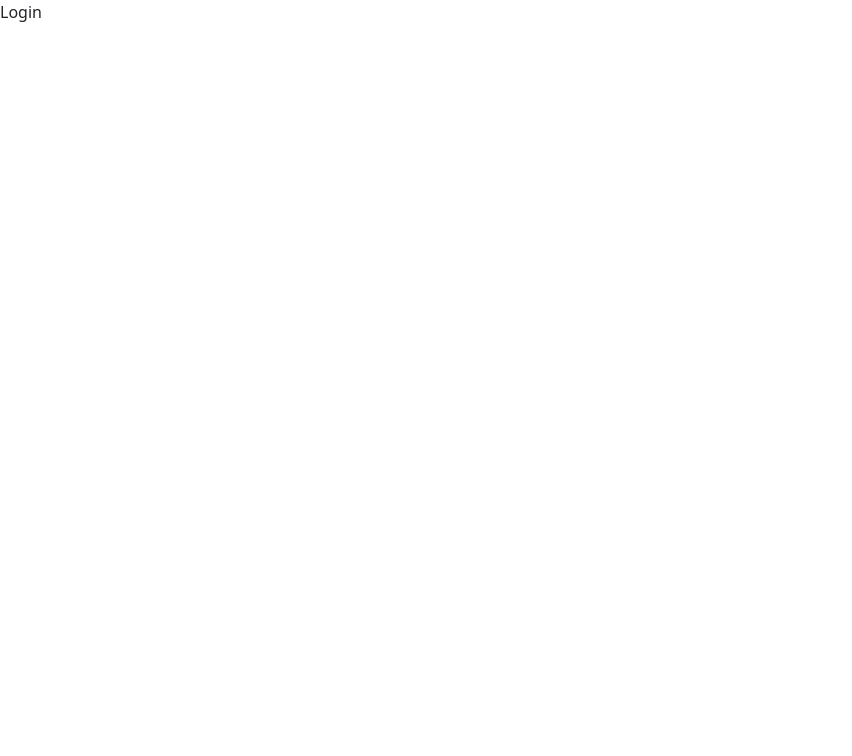
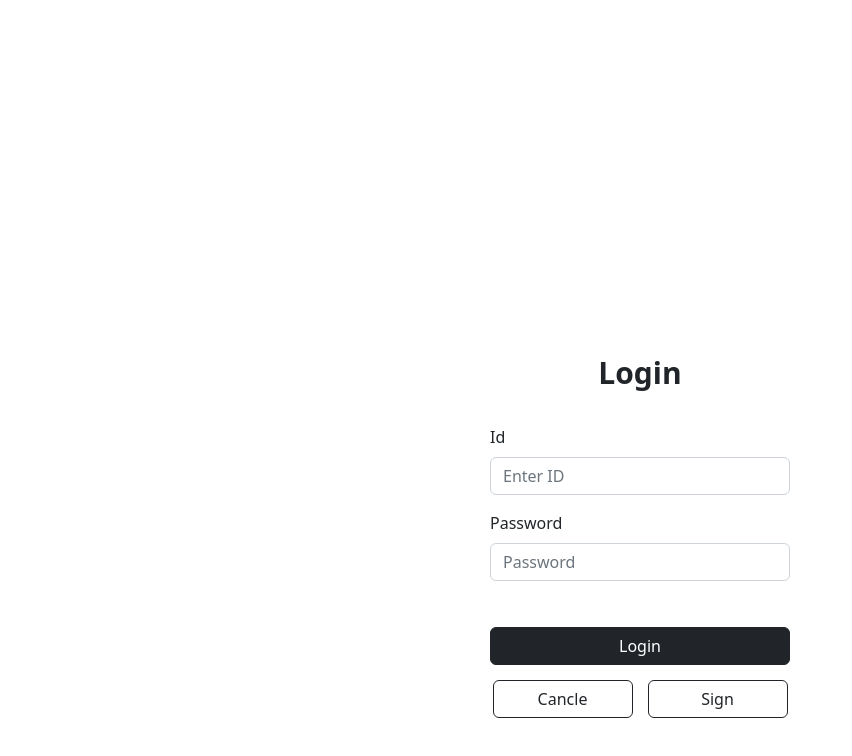
Before and after one commit to mini-operation-project-8/team8_front, a React (Create React App) app: page /chitchat/login in a window 1280 px wide. Shown: the top 756 px of the page, without its empty margins (0-852 px from the left). Built offline with nearby package versions, Linux system fonts and the light colour scheme.

Commit message:
tyh work_login,sign up add

```diff
--- a/package.json
+++ b/package.json
@@ -9,6 +9,7 @@
     "@testing-library/user-event": "^13.2.1",
     "axios": "^1.3.4",
     "bootstrap": "^5.2.3",
+    "json-server": "^0.17.2",
     "react": "^18.2.0",
     "react-bootstrap": "^2.7.2",
     "react-dom": "^18.2.0",
--- a/src/axios/api.js
+++ b/src/axios/api.js
@@ -1,8 +1,10 @@
-// import axios from 'axios';
+import axios from 'axios';
 
-// const api = axios.create({
-//     baseURL: process.env.REACT_APP_SERVER_URL
-// })
+export const api = axios.create({
+    baseURL: "http://3.38.191.164/",
+    heaher : {},
+    // process.env.REACT_APP_SERVER_URL
+});
 // console.log(api)
 
 // api.interceptors.request.use(
--- a/src/pages/Login.jsx
+++ b/src/pages/Login.jsx
@@ -1,9 +1,140 @@
-import React from 'react'
+import React, { useEffect, useState } from "react";
+import { Container } from "react-bootstrap";
+import Button from "react-bootstrap/Button";
+import Form from "react-bootstrap/Form";
+import { useNavigate } from "react-router-dom";
+import { api } from "../axios/api";
+import { cookies } from "../shared/cookie";
 
 function Login() {
+  const navigate = useNavigate();
+  const [user, setUser] =useState({
+    id : "",
+    password : "",
+    // userId : "",
+    // password : "",
+  });
+
+  const changeInputHandler = (e)=> {
+    const {value, name} = e.target;
+    setUser((old)=> {
+      return {...old, [name] : value}
+    });
+  };
+
+  const submitLoginBtnHadler = async(e) => {
+    e.preventDefault();
+    api.post("/login", user).then((result) => {
+    console.log(result.data.token)
+    });
+    try {
+      const result = await api.post("/login", user)
+      // console.log(result.data.token);
+      cookies.set("token", result.data.token, {path : "/"});
+      navigate ("/")
+    } catch (e) {
+      alert("아이디와 비밀번호를 확인하세요")
+    }
+
+    // try {
+    //   const result = await api.post("/chitchat/login", user)
+    //   // console.log(result.data.token);
+    //   cookies.set("token", result.data.token, {path : "/"});
+    //   navigate ("/")
+    // } catch (e) {
+    //   alert("아이디와 비밀번호를 확인하세요")
+    // }
+  };
+
+  // 로그인하고 나서는 login page 못 가게 설정
+  useEffect(() => {
+    const token = cookies.get("token");
+    if(token) {
+      navigate ("/")
+    }
+  }, []);
+
   return (
-    <div>Login</div>
-  )
+    <Container
+      style={{
+        display: "flex",
+        flexDirection: "row",
+        justifyContent: "center",
+        alignItems: "center",
+        marginTop: "350px",
+      }}
+    >
+      <Form style={{ width: "300px" }}>
+        <Form.Label
+          style={{
+            fontSize: "30px",
+            fontWeight: "bold",
+            display: "flex",
+            justifyContent: "center",
+            marginBottom: "30px",
+          }}
+        >
+          Login
+        </Form.Label>
+        <Form.Group className="mb-3" controlId="formBasicEmail">
+          <Form.Label>Id</Form.Label>
+          {/* <Form.Control
+          type="text" name="userId"
+          placeholder="Enter ID"
+          value={user.userId} onChange={changeInputHandler}/> */}
+          <Form.Control
+          type="text" name="id"
+          placeholder="Enter ID"
+          value={user.id} onChange={changeInputHandler}/>
+          <Form.Text className="text-muted" />
+        </Form.Group>
+        <Form.Group className="mb-3" controlId="formBasicPassword">
+          <Form.Label>Password</Form.Label>
+          <Form.Control
+          type="password" name="password"
+          placeholder="Password"
+          value={user.password} onChange={changeInputHandler}/>
+        </Form.Group>
+        <Form.Group className="mb-3" controlId="formBasicCheckbox"></Form.Group>
+        <Button
+          variant="dark"
+          type="submit"
+          style={{ width: "300px", marginTop: "30px"}}
+          onClick={submitLoginBtnHadler}
+        >
+          Login
+        </Button>
+        <div style={{
+          display: "flex",
+          flexDirection: "row",
+          justifyContent: "center",
+          alignItems: "center",
+          marginTop :"15px"
+          }}>
+          <Button
+            variant="outline-dark"
+            type="button"
+            style={{ width: "140px", marginRight : "15px"}}
+            onClick={()=> {
+              navigate('/');
+            }}
+          >
+            Cancle
+          </Button>
+          <Button
+          variant="outline-dark"
+          type="button"
+          style={{ width: "140px"}}
+          onClick={()=> {
+            navigate('/chitchat/signup');
+          }}
+        >
+          Sign
+        </Button>
+        </div>
+      </Form>
+    </Container>
+  );
 }
 
-export default Login
+export default Login;
--- a/src/pages/SignUp.jsx
+++ b/src/pages/SignUp.jsx
@@ -1,7 +1,121 @@
-import React from 'react'
+import React, { useEffect, useState } from "react";
+import { Container } from "react-bootstrap";
+import Button from "react-bootstrap/Button";
+import Form from "react-bootstrap/Form";
+import { useNavigate } from "react-router-dom";
+import { api } from "../axios/api";
+import { cookies } from "../shared/cookie";
 
-export default function SignUp() {
+
+function SignUp() {
+  const navigate = useNavigate();
+  const [user, setUser] =useState({
+    id : "",
+    password : "",
+    // userId : "",
+    // password : "",
+  });
+
+  const changeInputHandler = (e)=> {
+    const {value, name} = e.target;
+    setUser((old)=> {
+      return {...old, [name] : value}
+    });
+  };
+
+  const submitBtnHadler =(e) => {
+    e.preventDefault();
+    api.post("/register", user);
+    // api.post("/chitchat/signup", user);
+
+  };
+
+  // 로그인하고 나서는 signup page 못 가게 설정
+  useEffect(() => {
+    const token = cookies.get("token");
+    if(token) {
+      navigate ("/")
+    }
+  }, []);
+
   return (
-    <div>SignUp</div>
+    <Container
+    style={{
+      display: "flex",
+      flexDirection: "row",
+      justifyContent: "center",
+      alignItems: "center",
+      marginTop: "350px",
+    }}
+  >
+    <Form style={{ width: "300px" }}>
+      <Form.Label
+        style={{
+          fontSize: "30px",
+          fontWeight: "bold",
+          display: "flex",
+          justifyContent: "center",
+          marginBottom: "30px",
+        }}
+      >
+        Sign
+      </Form.Label>
+      <Form.Group className="mb-3" controlId="formBasicEmail">
+       <Form.Label>Id</Form.Label>
+          {/* <Form.Control
+          type="text" name="userId"
+          placeholder="Enter ID"
+          value={user.userId} onChange={changeInputHandler}/> */}
+          <Form.Control
+          type="text" name="id"
+          placeholder="Enter ID"
+          value={user.id} onChange={changeInputHandler}/>
+          <Form.Text className="text-muted" />
+      </Form.Group>
+      <Form.Group className="mb-3" controlId="formBasicPassword">
+        <Form.Label>Password</Form.Label>
+        <Form.Control
+        type="password" name="password"
+        placeholder="Password"
+        value={user.password} onChange={changeInputHandler}/>
+      </Form.Group>
+      <Form.Group className="mb-3" controlId="formBasicPassword">
+        <Form.Label>Password Check</Form.Label>
+        <Form.Control
+        type="password"
+        placeholder="Password Check"
+        value={user.passwordCheck} onChange={changeInputHandler}/>
+      </Form.Group>
+      <Form.Group className="mb-3" controlId="formBasicCheckbox"></Form.Group>
+      <div style={{
+          display: "flex",
+          flexDirection: "row",
+          justifyContent: "center",
+          alignItems: "center",
+          marginTop :"15px"
+          }}>
+          <Button
+            variant="outline-dark"
+            type="submit"
+            style={{ width: "140px", marginRight : "15px"}}
+            onClick={()=> {
+              navigate('/chitchat/login');
+            }}
+          >
+            Cancle
+          </Button>
+          <Button
+          variant="outline-dark"
+          type="button"
+          style={{ width: "140px"}}
+          onClick={submitBtnHadler}
+        >
+          Sign
+        </Button>
+        </div>
+    </Form>
+  </Container>
   )
 }
+
+export default SignUp
--- a/src/redux/modules/userModule.js
+++ b/src/redux/modules/userModule.js
@@ -1,30 +1,29 @@
 import { createAsyncThunk, createSlice } from "@reduxjs/toolkit";
-// import axios from "axios";
+import axios from "axios";
 // import api from "../../axios/api";
 
 export const __signupUser = createAsyncThunk(
     "signupUsers",
     async (payload, thunkAPI) => {
-        // try {
-        //     const result = await axios.get('/chitchat/signup');
-        //     console.log(result)
-        //     return thunkAPI.fulfillWithValue(result.data);
-        // } catch(error) {
-        //     return thunkAPI.rejectWithValue("error");
-        // }
+        try {
+            await axios.post('/chitchat/signup', payload);
+            return thunkAPI.fulfillWithValue(payload);
+        } catch(error) {
+            return thunkAPI.rejectWithValue("error");
+        }
     }
 );
 
 export const __loginUser = createAsyncThunk(
     "loginUser",
     async (payload, thunkAPI) => {
-        // try {
-        //     const result = await axios.get('/chitchat/login');
-        //     console.log(result)
-        //     return thunkAPI.fulfillWithValue(result.data);
-        // } catch(error) {
-        //     return thunkAPI.rejectWithValue("error");
-        // }
+        try {
+            const result = await axios.post('/chitchat/login', payload);
+            const aceccToken = result.data.token
+            return thunkAPI.fulfillWithValue(payload);
+        } catch(error) {
+            return thunkAPI.rejectWithValue("error");
+        }
     }
 );
 
@@ -41,31 +40,31 @@ export const usersSlice = createSlice({
     extraReducers: {
         //signupUser
         [__signupUser.pending]: (state) => {
-            state.isLoading = true;
+            state.isLogin = true;
         },
-        [__signupUser.fulfilled]: (state, {payload}) => {
-            state.isLoading = false;
-            state.users = payload;
+        [__signupUser.fulfilled]: (state, action) => {
+            state.isLogin = [...state.users, action.payload]
+            state.users = action.payload;
         },
         [__signupUser.rejected]: (state, action) => {
-            state.isLoading = false;
+            state.isLogin = false;
             state.error = action.payload;
+            // window.alert(action.payload.response.data.message)
         },
 
         //loginUser
         [__loginUser.pending]: (state) => {
-            state.isLoading = true;
+            state.isLogin = true;
         },
-        [__loginUser.fulfilled]: (state, {payload}) => {
-            state.isLoading = false;
-            state.users = payload;
+        [__loginUser.fulfilled]: (state, action) => {
+            state.isLogin = false;
+            state.users = action.payload;
         },
         [__loginUser.rejected]: (state, action) => {
-            state.isLoading = false;
+            state.isLogin = false;
             state.error = action.payload;
         },
     }
 })
 
-export const {} = usersSlice.actions
 export default usersSlice.reducer
--- /dev/null
+++ b/src/shared/cookie.js
@@ -0,0 +1,3 @@
+import Cookies from "universal-cookie";
+
+export const cookies = new Cookies();
```
Also changed, not shown: 1 other file (tests, documents, lock files or other folders).
